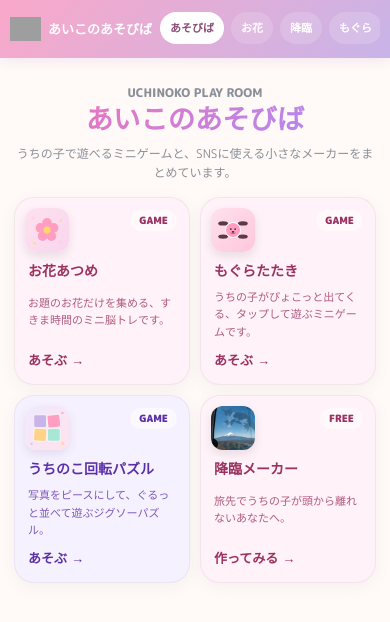
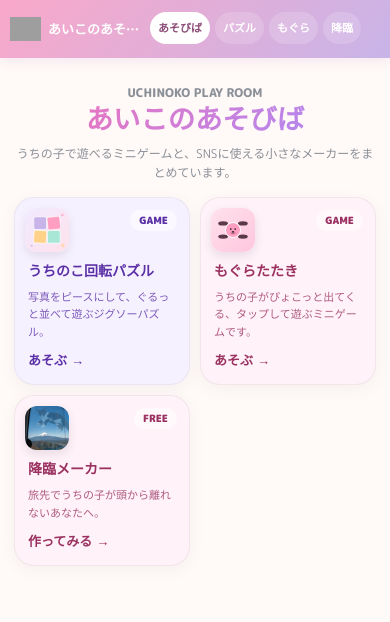
Before and after one commit to chie-chan/nanto-maker, a React (Vite) app in the folder nanto-maker/: page / in a window 390 px wide. Shown: the top 622 px of the page. Built offline with nearby package versions, Linux system fonts and the light colour scheme; grey boxes are pictures that could not be loaded; a web font is replaced by a local one.

Commit message:
Hide flower game from playroom

```diff
--- a/nanto-maker/src/App.tsx
+++ b/nanto-maker/src/App.tsx
@@ -24,10 +24,9 @@ function useWindowWidth() {
 
 const navItems = [
   { path: "/", label: "あそびば" },
-  { path: "/game", label: "お花" },
+  { path: "/puzzle", label: "パズル" },
+  { path: "/mogura", label: "もぐら" },
   { path: "/kourin", label: "降臨" },
-  { path: "/mogura", label: "もぐら" },
-  { path: "/puzzle", label: "パズル" },
 ];
 
 export default function App() {
--- a/nanto-maker/src/Home.tsx
+++ b/nanto-maker/src/Home.tsx
@@ -6,14 +6,14 @@ interface Props {
 
 const tools = [
   {
-    id: "flower",
-    path: "/game",
+    id: "puzzle",
+    path: "/puzzle",
     label: "GAME",
-    title: "お花あつめ",
-    sub: "お題のお花だけを集める、すきま時間のミニ脳トレです。",
+    title: "うちのこ回転パズル",
+    sub: "写真をピースにして、ぐるっと並べて遊ぶジグソーパズル。",
     cta: "あそぶ",
-    theme: "pink",
-    thumb: "/thumbs/flower.svg",
+    theme: "lavender",
+    thumb: "/thumbs/puzzle.svg",
   },
   {
     id: "mogura",
@@ -24,16 +24,6 @@ const tools = [
     cta: "あそぶ",
     theme: "pink",
     thumb: "/thumbs/mogura.svg",
-  },
-  {
-    id: "puzzle",
-    path: "/puzzle",
-    label: "GAME",
-    title: "うちのこ回転パズル",
-    sub: "写真をピースにして、ぐるっと並べて遊ぶジグソーパズル。",
-    cta: "あそぶ",
-    theme: "lavender",
-    thumb: "/thumbs/puzzle.svg",
   },
   {
     id: "kourin",
--- a/nanto-maker/src/index.css
+++ b/nanto-maker/src/index.css
@@ -182,7 +182,7 @@ input[type="range"] {
 
 .tool-list {
   display: grid;
-  grid-template-columns: repeat(4, minmax(0, 1fr));
+  grid-template-columns: repeat(3, minmax(0, 1fr));
   gap: 12px;
 }
 
@@ -1870,7 +1870,7 @@ input[type="range"] {
   }
 
   .brand strong {
-    max-width: 112px;
+    max-width: 94px;
     overflow: hidden;
     font-size: 13px;
     text-overflow: ellipsis;
@@ -1880,6 +1880,7 @@ input[type="range"] {
     flex: 1 1 auto;
     width: auto;
     margin-left: 0;
+    gap: 5px;
     padding-bottom: 2px;
   }
 
@@ -1887,7 +1888,7 @@ input[type="range"] {
     flex: 0 0 auto;
     justify-content: center;
     min-height: 32px;
-    padding: 6px 10px;
+    padding: 6px 8px;
     font-size: 11px;
   }
 
```
